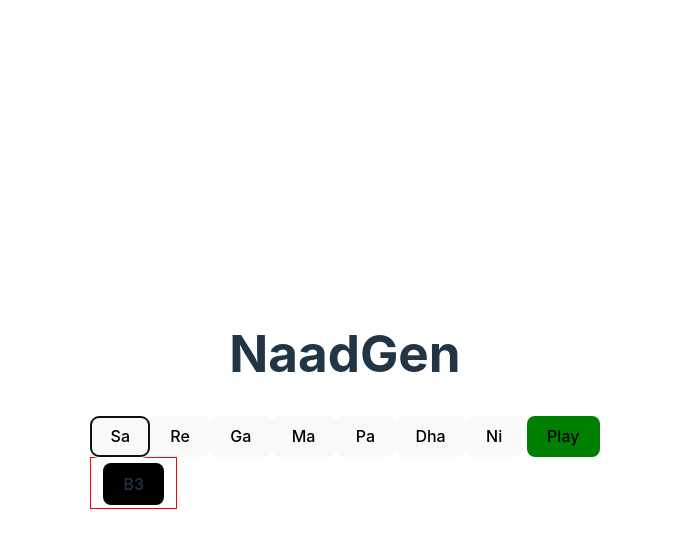
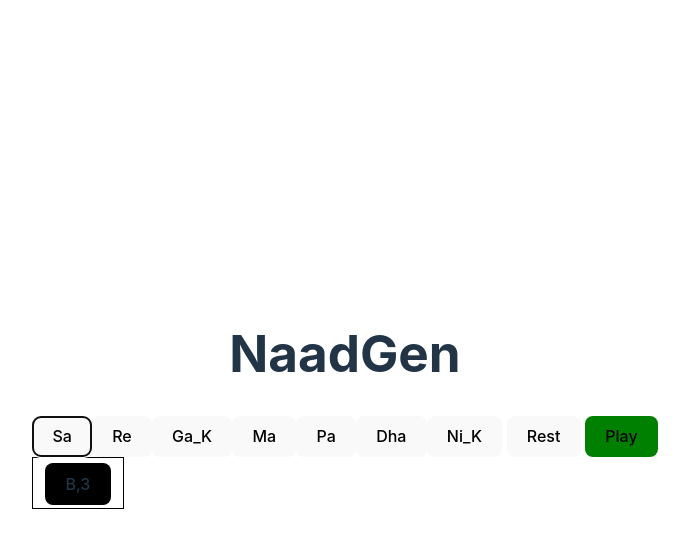
Before and after one commit to megz15/NaadGen, a Svelte app: page / in a window 1280 px wide. Both pictures are taken after a click on the button "Sa". Shown: the top 548 px of the page, without its empty margins (295-984 px from the left). Built offline with nearby package versions, Linux system fonts and the light colour scheme.

Commit message:
works with any taal, raga

```diff
--- a/index.html
+++ b/index.html
@@ -2,13 +2,13 @@
 <html lang="en">
   <head>
     <meta charset="UTF-8" />
-    <link rel="icon" type="image/svg+xml" href="/vite.svg" />
+    <!-- <link rel="icon" type="image/svg+xml" href="/vite.svg" /> -->
     <meta name="viewport" content="width=device-width, initial-scale=1.0" />
     <title>NaadGen</title>
   </head>
   <body>
     <div id="app"></div>
-    <script src="http://unpkg.com/tone"></script>
+    <!-- <script src="http://unpkg.com/tone"></script> -->
     <script type="module" src="/src/main.js"></script>
   </body>
 </html>
--- a/src/App.svelte
+++ b/src/App.svelte
@@ -2,14 +2,38 @@
   import * as Tone from 'tone';
   const synth = new Tone.PolySynth(Tone.Synth).toDestination();
 
-  const taal = {
-    'Jhaptaal': [2,5,7,10]
+  const taals = {
+    'Jhaptaal': [2,5,7,10],
+    'Deepchandi': [3,7,10,14]
   }
-  const notes = {'B3':'Sa','C#4':'Re','D#4':'Ga','E4':'Ma','F#4':'Pa','G#4':'Dha','A#4':'Ni'}
+
+  const notes = {
+    'Sa'  : ['B', -1],
+    'Re_K': ['C', 0],
+    'Re'  : ['C#', 0],
+    'Ga_K': ['D', 0],
+    'Ga'  : ['D#', 0],
+    'Ma'  : ['E', 0],
+    'Ma_T': ['F', 0],
+    'Pa'  : ['F#', 0],
+    'Dha_K': ['G', 0],
+    'Dha' : ['G#', 0],
+    'Ni_K': ['A', 0],
+    'Ni'  : ['A#', 0],
+  }
+
+  const ragas = {
+    'Kafi': ['Sa','Re','Ga_K','Ma','Pa','Dha','Ni_K']
+  }
+
   let composition = []
 
-  function play(n, t, v) {
-    synth.triggerAttackRelease(n, '8n', t, v);
+  const taal = taals['Deepchandi']
+  const raga = ragas['Kafi'] //Object.assign({}, notes, ragas['Kafi'])
+
+  function play(n, o, t, v) {
+    if (n+o == '') synth.triggerAttackRelease(null, '8n', t, v);
+    else synth.triggerAttackRelease(n+o, '8n', t, v);
   }
 
   function addNote(n) {
@@ -19,13 +43,9 @@
 
   function playcomp() {
     composition.forEach((n,i) => {
-      play(n, Tone.now() + i/4, (taal['Jhaptaal'].includes(i%10) || i%10==0)?5:1)
+      const t = taal
+      play(n[0], n[1], Tone.now() + i/4, (t.includes(i%t.at(-1)) || i%t.at(-1)==0)?5:1)
     });
-
-    // new Tone.Sequence((_, n) => {
-    //   play(n, ());
-    // }, composition).start(0);
-    // Tone.Transport.start();
   }
 
 </script>
@@ -33,12 +53,16 @@
 <main>
   <h1>NaadGen</h1>
 
-  {#each Object.keys(notes) as n}
+  {#each raga as n}
     <button on:click={_ => {
-      play(n, Tone.now(), 1)
-      addNote(n)
-    }}>{notes[n]}</button>
+      play(notes[n][0], notes[n][1]+4, Tone.now(), 1)
+      addNote([notes[n][0], notes[n][1]+4])
+    }}>{n}</button>
   {/each}
+
+  <button on:click={_ => {
+    addNote(['',''])
+  }}>Rest</button>
 
   <button class="play" on:click={playcomp}>Play</button><br>
 
@@ -49,12 +73,12 @@
         {/each}
     </tr> -->
     {#each composition as n, i}
-      {#if (i%taal['Jhaptaal'].at(-1)==0)}
+      {#if (i%taal.at(-1)==0)}
         <tr></tr>
       {/if}
       <td>
         <!-- {#if ((i%5==0 || i%7==0) && i!=0 && i%10!=0)} -->
-        {#if (taal['Jhaptaal'].slice(0,-1).includes(i%10))}
+        {#if (taal.slice(0,-1).includes(i%taal.at(-1)))}
           <vibhaag /><note>{n}</note>
         {:else}
           <note>{n}</note>
@@ -76,11 +100,13 @@
   }
 
   table {
-    border: 1px solid red;
+    border: 1px solid black;
   }
 
   td {
     padding: 10px;
+    /* width: 50px;
+    display: inline-block; */
   }
 
   vibhaag {
```
